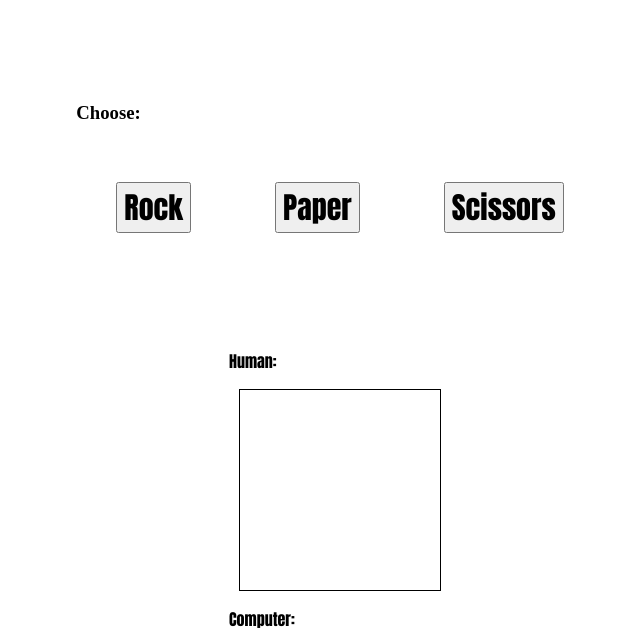
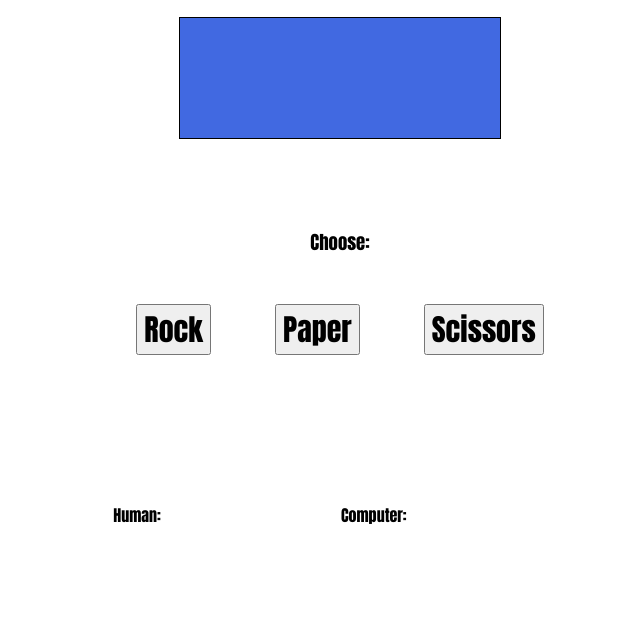
Before and after one commit to jamesloesch1/odin-project-rock-paper-scissors, a plain HTML site: page index.html in a window 1280 px wide. Shown: the part 110-754 px from the top of the page, without its empty margins (300-940 px from the left). Drawn offline with Linux system fonts and the light colour scheme.

Commit message:
Updated design for outcome box

```diff
--- a/style.css
+++ b/style.css
@@ -14,7 +14,7 @@ h1 {
     font-family: Impact, Haettenschweiler, 'Arial Narrow Bold', sans-serif;
 }
 
-#score {
+#outcome {
     display: flex;
     justify-content: center;
     align-items: center;
@@ -24,7 +24,7 @@ h1 {
     width: 300px;
     padding: 10px;
     margin: 10px;
-    background-color: goldenrod;
+    background-color: royalblue;
 }
 
 p {
@@ -35,18 +35,40 @@ p {
 .container {
     padding: 50px;
     margin: 10px;
+    /* display: flex; */
 }
 
-.container.choice {
-    padding: 50px;
+h3 {
+    text-align: center;
+    font-family: Impact, Haettenschweiler, 'Arial Narrow Bold', sans-serif;
+}
+
+.choice.container {
+    display: flex;
+    justify-content: center;
+    align-items: center;
+    padding: 10px;
     margin: 10px;
     height: 100px;
     width: 100px;
-    border: 1px solid black;
+
 }
 
 button {
-    margin: 40px;
+    margin: 30px;
     font-size: 30px;
     font-family: Impact, Haettenschweiler, 'Arial Narrow Bold', sans-serif;
 }
+
+.round {
+    display: flex;
+    justify-content: center;
+    align-items: center;
+    gap: 20px;
+}
+
+.outcome.text {
+    font-size: 28px;
+    font-family: Impact, Haettenschweiler, 'Arial Narrow Bold', sans-serif;
+    color: white;
+}
```
